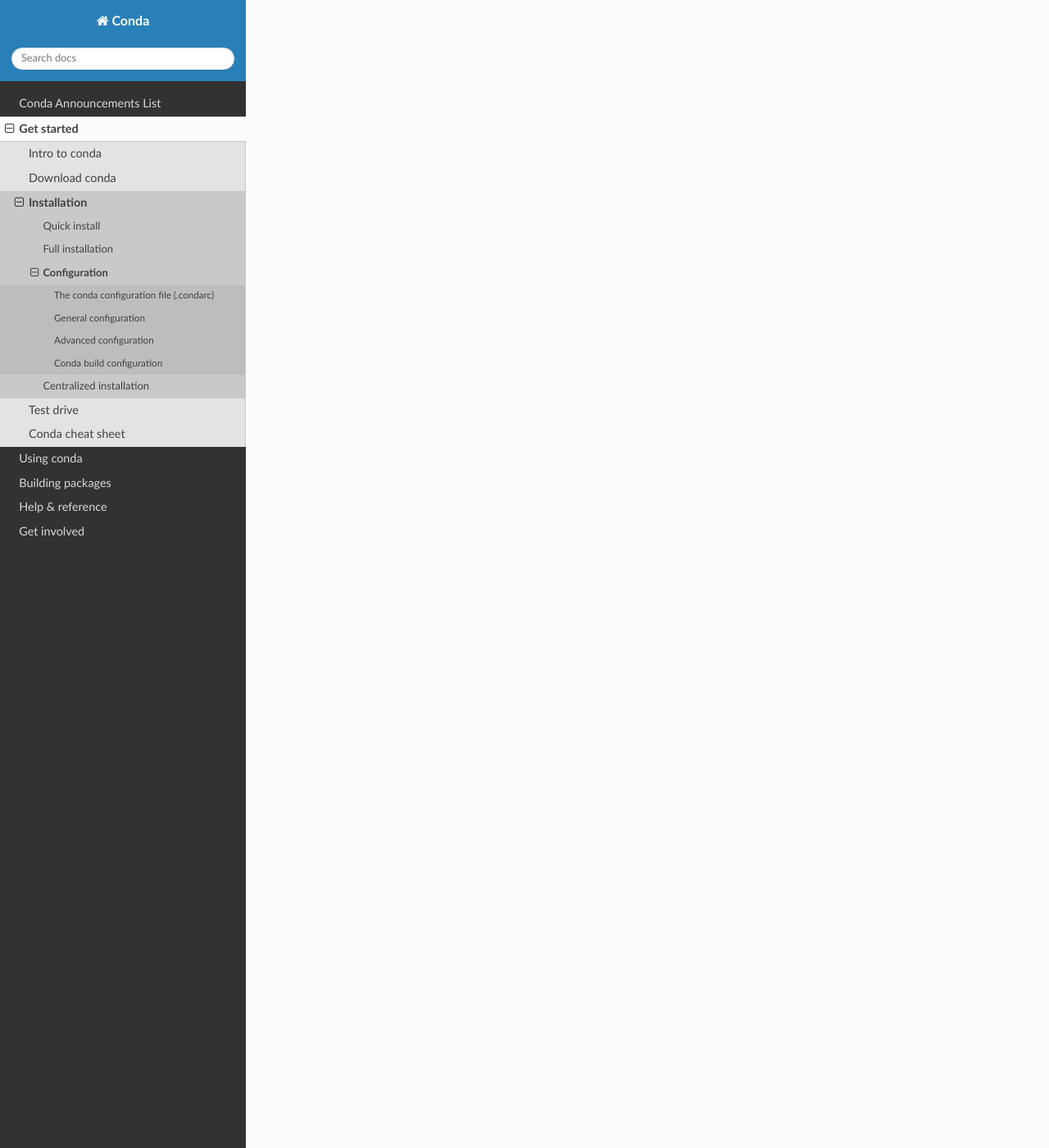
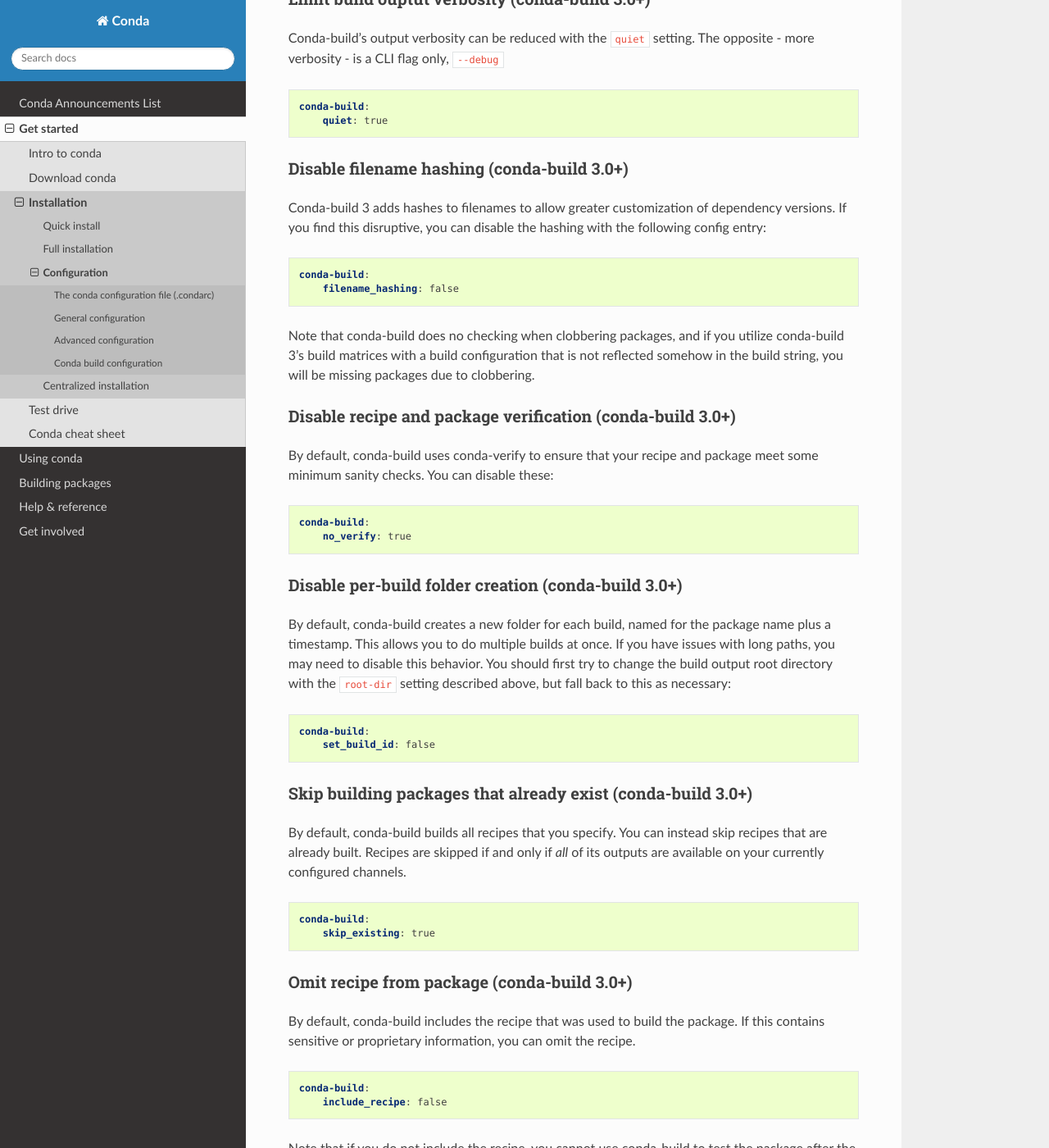
Before and after one commit to conda/conda-docs, a Sphinx documentation site: the page built from docs/source/config.rst, in a window 1280 px wide and 1400 px high, scrolled down 7201 px. Shown: the whole window at 82% size. Built offline with Sphinx 7.4.7 and the Read the Docs theme 2.0.0, drawn with Linux system fonts in a browser that asks for light colours; some of the changed text lies outside the part shown.

Commit message:
document new condarc options for conda-build 3.0

```diff
--- a/docs/source/config.rst
+++ b/docs/source/config.rst
@@ -308,6 +308,19 @@
 =========================
 
 
+Specify conda build output root directory
+^^^^^^^^^^^^^^^^^^^^^^^^^^^^^^^^^^^^^^^^^
+
+Build output root directory. This can also be set with the ``CONDA_BLD_PATH``
+environment variable. The default is ``<CONDA_PREFIX>/conda-bld/``, or if you do
+not have write permissions to ``<CONDA_PREFIX>/conda-bld/`` , ``~/conda-bld/`` .
+
+.. code-block:: yaml
+
+  conda-build:
+      root-dir: ~/conda-builds
+
+
 Automatically upload conda build packages to Anaconda.org (anaconda_upload)
 ^^^^^^^^^^^^^^^^^^^^^^^^^^^^^^^^^^^^^^^^^^^^^^^^^^^^^^^^^^^^^^^^^^^^^^^^^^^
 
@@ -319,17 +332,147 @@
   anaconda_upload: True
 
 
-Specify conda build output root directory (conda-build)
-^^^^^^^^^^^^^^^^^^^^^^^^^^^^^^^^^^^^^^^^^^^^^^^^^^^^^^^
+Token to be used for Anaconda.org uploads (conda-build 3.0+)
+^^^^^^^^^^^^^^^^^^^^^^^^^^^^^^^^^^^^^^^^^^^^^^^^^^^^^^^^^^^^
 
-Build output root directory. This can also be set with the ``CONDA_BLD_PATH``
-environment variable. The default is ``<CONDA_PREFIX>/conda-bld/``, or if you do
-not have write permissions to ``<CONDA_PREFIX>/conda-bld/`` , ``~/conda-bld/`` .
+Tokens are a means of authenticating with anaconda.org without needing to login.
+You can pass your token to conda-build via this condarc setting, or via a CLI
+argument.  This is unset by default.  Setting it implicitly enables anaconda_upload.
 
 .. code-block:: yaml
 
   conda-build:
-      root-dir: ~/conda-builds
+      anaconda_token: gobbledygook
+
+
+Limit build ouptut verbosity (conda-build 3.0+)
+^^^^^^^^^^^^^^^^^^^^^^^^^^^^^^^^^^^^^^^^^^^^^^^
+
+Conda-build's output verbosity can be reduced with the ``quiet`` setting. The
+opposite - more verbosity - is a CLI flag only, ``--debug``
+
+.. code-block:: yaml
+
+  conda-build:
+      quiet: true
+
+
+Disable filename hashing (conda-build 3.0+)
+^^^^^^^^^^^^^^^^^^^^^^^^^^^^^^^^^^^^^^^^^^^
+
+Conda-build 3 adds hashes to filenames to allow greater customization of
+dependency versions. If you find this disruptive, you can disable the hashing
+with the following config entry:
+
+.. code-block:: yaml
+
+  conda-build:
+      filename_hashing: false
+
+Note that conda-build does no checking when clobbering packages, and if you
+utilize conda-build 3's build matrices with a build configuration that is not
+reflected somehow in the build string, you will be missing packages due to
+clobbering.
+
+
+Disable recipe and package verification (conda-build 3.0+)
+^^^^^^^^^^^^^^^^^^^^^^^^^^^^^^^^^^^^^^^^^^^^^^^^^^^^^^^^^^
+
+By default, conda-build uses conda-verify to ensure that your recipe and package
+meet some minimum sanity checks.  You can disable these:
+
+.. code-block:: yaml
+
+  conda-build:
+      no_verify: true
+
+
+Disable per-build folder creation (conda-build 3.0+)
+^^^^^^^^^^^^^^^^^^^^^^^^^^^^^^^^^^^^^^^^^^^^^^^^^^^^
+
+By default, conda-build creates a new folder for each build, named for the
+package name plus a timestamp. This allows you to do multiple builds at once. If
+you have issues with long paths, you may need to disable this behavior. You
+should first try to change the build output root directory with the ``root-dir``
+setting described above, but fall back to this as necessary:
+
+.. code-block:: yaml
+
+  conda-build:
+      set_build_id: false
+
+
+Skip building packages that already exist (conda-build 3.0+)
+^^^^^^^^^^^^^^^^^^^^^^^^^^^^^^^^^^^^^^^^^^^^^^^^^^^^^^^^^^^^
+
+By default, conda-build builds all recipes that you specify. You can instead
+skip recipes that are already built. Recipes are skipped if and only if *all* of
+its outputs are available on your currently configured channels.
+
+.. code-block:: yaml
+
+  conda-build:
+      skip_existing: true
+
+
+Omit recipe from package (conda-build 3.0+)
+^^^^^^^^^^^^^^^^^^^^^^^^^^^^^^^^^^^^^^^^^^^
+
+By default, conda-build includes the recipe that was used to build the package.
+If this contains sensitive or proprietary information, you can omit the recipe.
+
+
+.. code-block:: yaml
+
+  conda-build:
+      include_recipe: false
+
+Note that if you do not include the recipe, you cannot use conda-build to test
+the package after the build completes. This means that you cannot split your
+build and test steps across two distinct CLI commands (``conda build --notest
+recipe`` and ``conda build -t recipe``). If you need to omit the recipe and
+split your steps, your only option is to remove the recipe files from the
+tarball artifacts after your test step. Conda-build does not provide tools for
+doing that.
+
+
+Disable activation of environments during build/test (conda-build 3.0+)
+^^^^^^^^^^^^^^^^^^^^^^^^^^^^^^^^^^^^^^^^^^^^^^^^^^^^^^^^^^^^^^^^^^^^^^^
+
+By default, conda-build activates the build and test environments prior to
+executing the build or test scripts. This adds necessary PATH entries, and also
+runs any activate.d scripts you may have. If you disable activation, the PATH
+will still be modified, but the activate.d scripts will not run. This is not
+recommended, but some people prefer this.
+
+.. code-block:: yaml
+
+  conda-build:
+      activate: false
+
+
+PyPI upload settings (conda-build 3.0+)
+^^^^^^^^^^^^^^^^^^^^^^^^^^^^^^^^^^^^^^^
+
+Unset by default.  If you have wheel outputs in your recipe, conda-build will try to upload them to the PyPI repository specified by the ``pypi_repository`` setting using credentials from this file path.
+
+.. code-block:: yaml
+
+  conda-build:
+      pypirc: ~/.pypirc
+
+
+PyPI repository to upload to (conda-build 3.0+)
+^^^^^^^^^^^^^^^^^^^^^^^^^^^^^^^^^^^^^^^^^^^^^^^
+
+Unset by default.  If you have wheel outputs in your recipe, conda-build will try to upload them to this PyPI repository using credentials from the file specified by the ``pypirc`` setting.
+
+.. code-block:: yaml
+
+  conda-build:
+      pypi_repository: pypi
+
+
 
 
 .. toctree::
```
